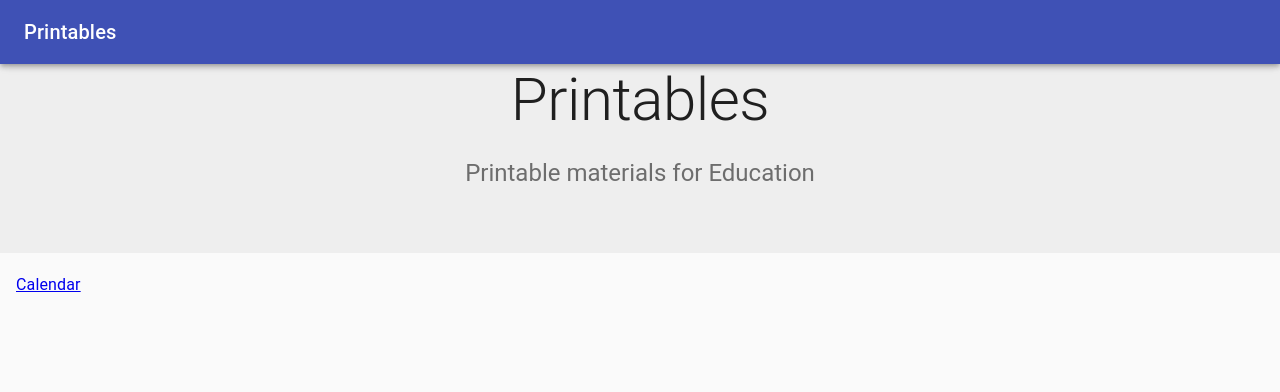
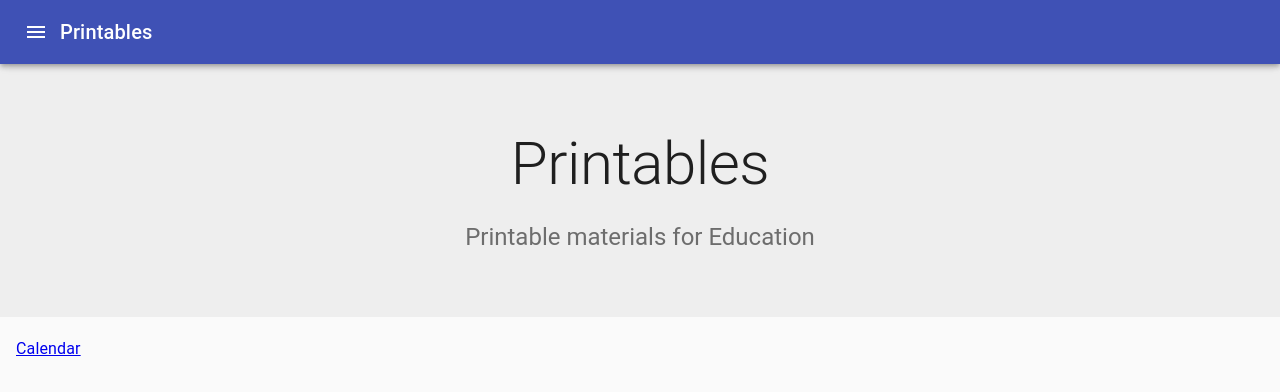
Before and after one commit to brainchild-projects/printables, a React (Create React App) app: page / in a window 1280 px wide. Shown: the top 392 px of the page. Built offline with nearby package versions, Linux system fonts and the light colour scheme; the HTML template or start-up script is replaced by a standard one.

Commit message:
feat: menu button on app bar

```diff
--- a/src/components/PrintablesAppBar.tsx
+++ b/src/components/PrintablesAppBar.tsx
@@ -1,12 +1,30 @@
 import React from 'react';
-import { AppBar, Toolbar, Typography } from '@material-ui/core';
+import {
+  AppBar, IconButton, Toolbar, Typography,
+} from '@material-ui/core';
+import MenuIcon from '@material-ui/icons/Menu';
+import { makeStyles } from '@material-ui/core/styles';
 
-const PrintablesAppBar = (): JSX.Element => (
+const styles = makeStyles(() => ({
+  wrap: {
+    minHeight: 64,
+  },
+}));
+
+const PrintablesAppBar = (): JSX.Element => {
+  const classes = styles();
+  return (
+    <div className={classes.wrap}>
       <AppBar>
         <Toolbar>
+          <IconButton edge="start" color="inherit" aria-label="menu">
+            <MenuIcon />
+          </IconButton>
           <Typography variant="h6">Printables</Typography>
         </Toolbar>
       </AppBar>
+    </div>
   );
+};
 
 export default PrintablesAppBar;
```
Lines whose indentation alone changed are shown as unchanged.
